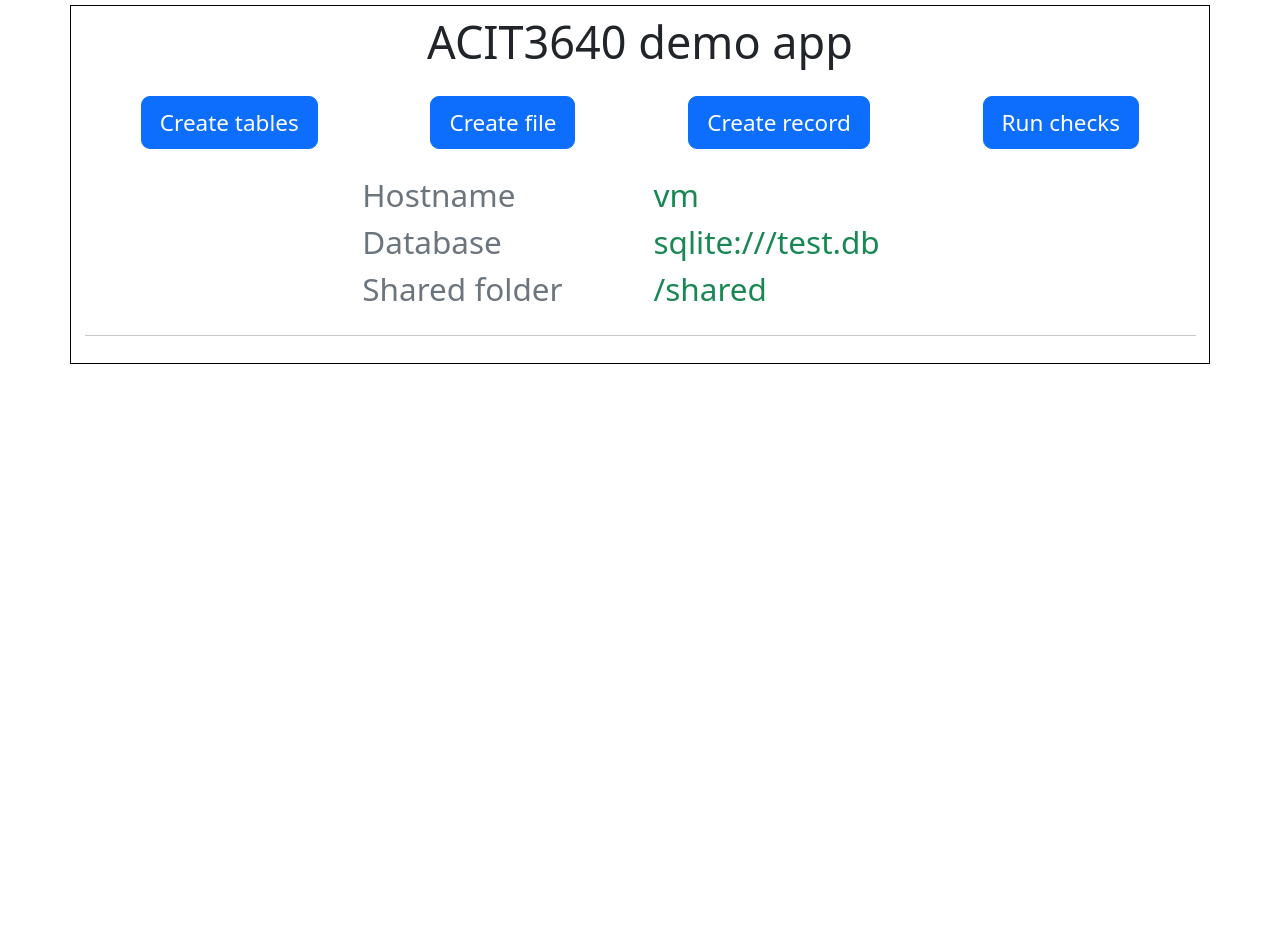
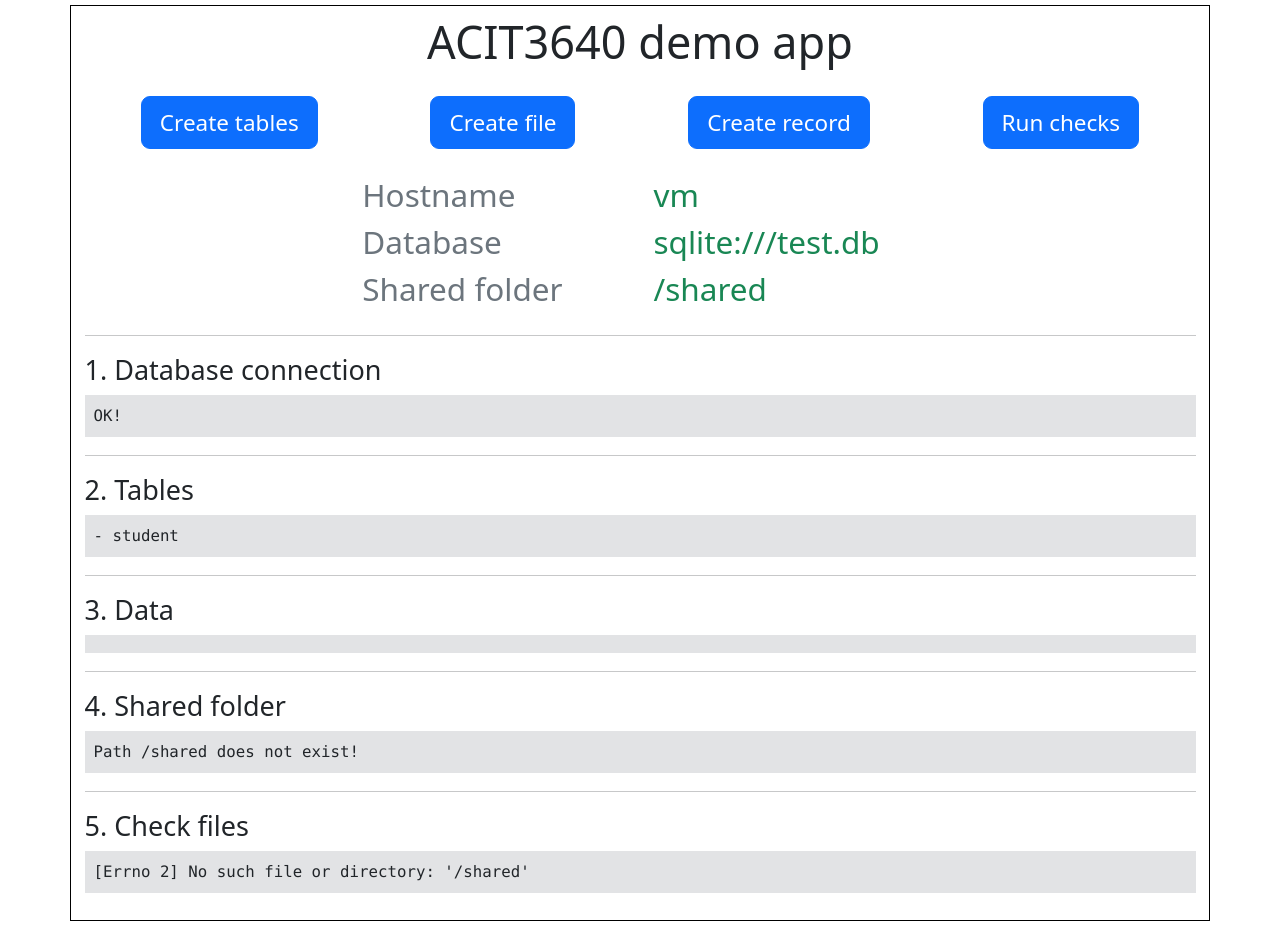
Before and after one commit to timoguic/acit3640-demoapp, a Flask app: page / in a window 1280 px wide. Before the commit the page ends 364 px from the top, so only its background shows below. Run offline with Flask 3, Linux system fonts and the light colour scheme.

Commit message:
code improvements

```diff
--- a/app.py
+++ b/app.py
@@ -1,10 +1,12 @@
 import random
 import uuid
+
 from pathlib import Path
 
 from flask import Flask, render_template
 
-import checks
+from checks import get_checks_output
+
 from config import DATABASE_URL, SHARED_FOLDER_PATH, HOSTNAME
 from db import db
 from models import Student
@@ -24,31 +26,23 @@ def inject_config():
     return dict(
         hostname=HOSTNAME,
         db_url=DATABASE_URL,
-        shared_folder=Path(SHARED_FOLDER_PATH).resolve()
+        shared_folder=Path(SHARED_FOLDER_PATH).resolve(),
+        checks=get_checks_output(),
     )
-
-
-@app.route("/")
-def home():
-    return render_template("base.html")
-
 
 @app.route("/create_record", methods=["POST"])
 def create_record():
     name = f"Student {random.randint(1000, 9999)}"
     student_id = "A" + "".join([str(random.randint(0, 9)) for _ in range(7)])
-    messages = []
     try:
         student = Student(name=name, student_id=student_id)
         db.session.add(student)
         db.session.commit()
-        messages.append((f"Student {student_id} created", "OK!"))
+        message = (f"Student {student_id} created", "OK!")
     except Exception as e:
-        messages.append((f"Failed to create student {student_id}!", str(e)))
+        message = (f"Failed to create student {student_id}!", str(e))
 
-    return render_template(
-        "base.html", messages=messages
-    )
+    return render_template("base.html", message=message)
 
 
 @app.route("/create_tables", methods=["POST"])
@@ -62,26 +56,19 @@ def create_file():
     path = Path(SHARED_FOLDER_PATH)
     contents = str(random.randint(1000, 9999))
     filename = f"{uuid.uuid4()}.acit3640"
-    with open(path / filename, "w") as fp:
-        fp.write(contents)
+    try:
+        with open(path / filename, "w") as fp:
+            fp.write(contents)
+        message = (f"File {filename} created", "OK!")
+    except Exception as e:
+        message = (f"Failed to create file {filename}!", str(e))
 
-    return render_template("base.html", messages=[(f"File {filename} created", "OK!")])
+    return render_template("base.html", message=message)
 
 
-@app.route("/", methods=["POST"])
-def check():
-    messages = []
-    funcs = [
-        ("Database connection", checks.db_connection),
-        ("Tables", checks.check_tables),
-        ("Data", checks.check_data),
-        ("Shared folder", checks.check_files),
-        ("Check files", checks.list_files),
-    ]
-
-    messages = [(label, func()) for label, func in funcs]
-
-    return render_template("base.html", messages=messages)
+@app.route("/", methods=["GET", "POST"])
+def home():
+    return render_template("base.html")
 
 
 if __name__ == "__main__":
--- a/checks.py
+++ b/checks.py
@@ -7,6 +7,17 @@ from config import SHARED_FOLDER_PATH
 from db import db
 from models import Student
 
+def get_checks_output():
+    funcs = [
+        ("Database connection", db_connection),
+        ("Tables", check_tables),
+        ("Data", check_data),
+        ("Shared folder", check_files),
+        ("Check files", list_files),
+    ]
+
+    messages = [(label, func()) for label, func in funcs]
+    return messages
 
 def db_connection():
     try:
--- a/templates/base.html
+++ b/templates/base.html
@@ -37,13 +37,16 @@
             {{ config("Database", db_url) }}
             {{ config("Shared folder", shared_folder) }}
         </div>
+        {%- if message %}
+        <div class="alert alert-warning">
+            <h4>{{ message.0 }}</h4>
+            <p>{{ message.1 }}</p>
+        </div>
+        {% endif -%}
         <hr>
-        {% for msg in messages %}
+        {% for msg in checks %}
         <div>
-            <h4>{%- if messages|length > 1 %}
-                {{ loop.index }}.
-                {% else %}🥳&#160;&#160;
-                {%- endif %}{{ msg.0 }}</h4>
+            <h4>{{ loop.index }}. {{ msg.0 }}</h4>
             <pre class="bg-secondary-subtle p-2">{{ msg.1 }}</pre>
         </div>
         {% if not loop.last %}
```
